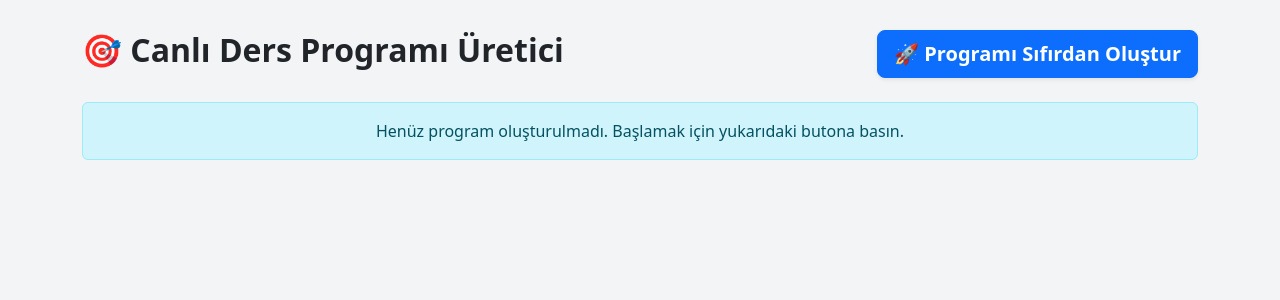
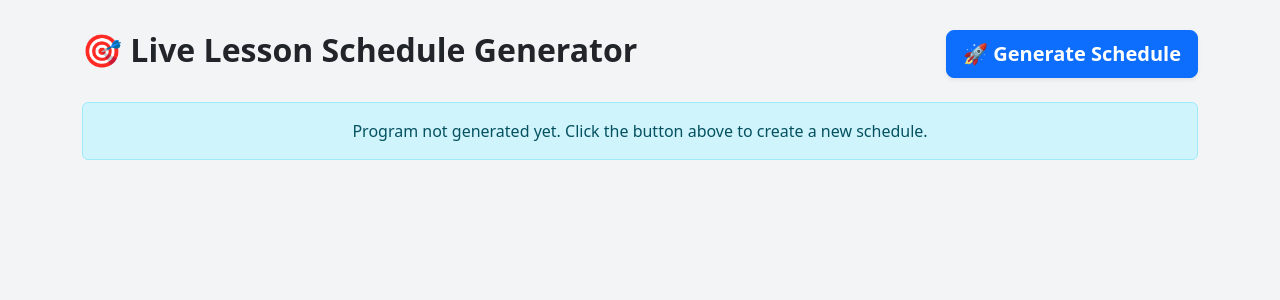
Before and after one commit to OrionVirgo/lesson_optimization, a Django app: template api/templates/api/interface.html in a window 1280 px wide. Shown: the top 300 px of the page. Run offline with Django 5.2, Linux system fonts and the light colour scheme; the template is opened without the code that fills it, so the values that code supplies are empty.

Commit message:
ilk commit

```diff
--- a/api/templates/api/interface.html
+++ b/api/templates/api/interface.html
@@ -18,13 +18,13 @@
 
 <div class="container">
     <div class="d-flex justify-content-between align-items-center mb-4">
-        <h2 class="fw-bold text-dark">🎯 Canlı Ders Programı Üretici</h2>
-        <button id="generateBtn" class="btn btn-primary btn-lg fw-bold shadow-sm">🚀 Programı Sıfırdan Oluştur</button>
+        <h2 class="fw-bold text-dark">🎯 Live Lesson Schedule Generator</h2>
+        <button id="generateBtn" class="btn btn-primary btn-lg fw-bold shadow-sm">🚀 Generate Schedule</button>
     </div>
 
     <!-- Sonuçların Dinamik Olarak Geleceği Alan -->
     <div id="tablesContainer">
-        <div class="alert alert-info text-center">Henüz program oluşturulmadı. Başlamak için yukarıdaki butona basın.</div>
+        <div class="alert alert-info text-center">Program not generated yet. Click the button above to create a new schedule.</div>
     </div>
 </div>
 
@@ -61,7 +61,7 @@ document.getElementById('generateBtn').addEventListener('click', function() {
 
             let title = document.createElement('h4');
             title.className = 'fw-bold mb-3 text-indigo text-primary';
-            title.innerText = `🏫 Sınıf: ${className}`;
+            title.innerText = `🏫 Class: ${className}`;
             card.appendChild(title);
 
             let tableResponsive = document.createElement('div');
```
Also changed, not shown: 1 other file.
